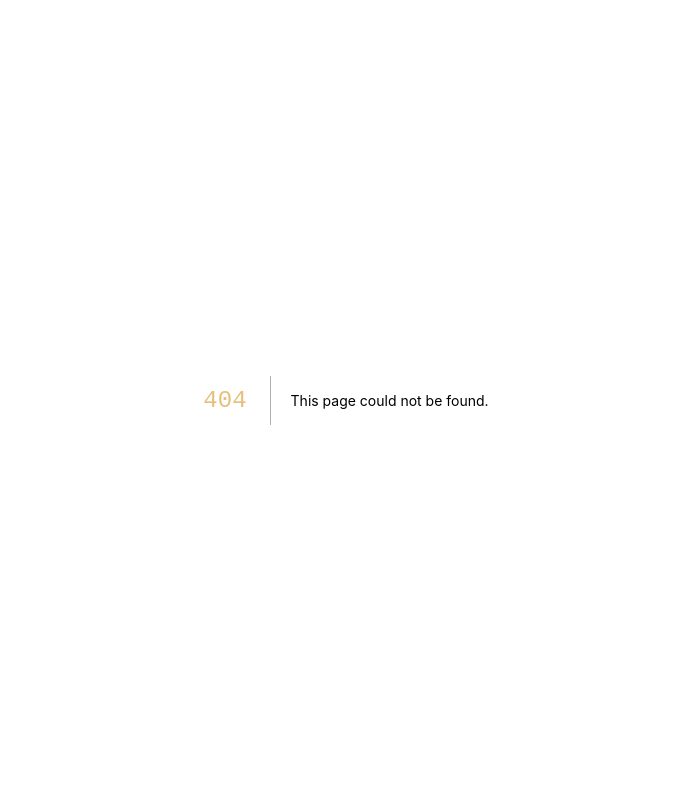
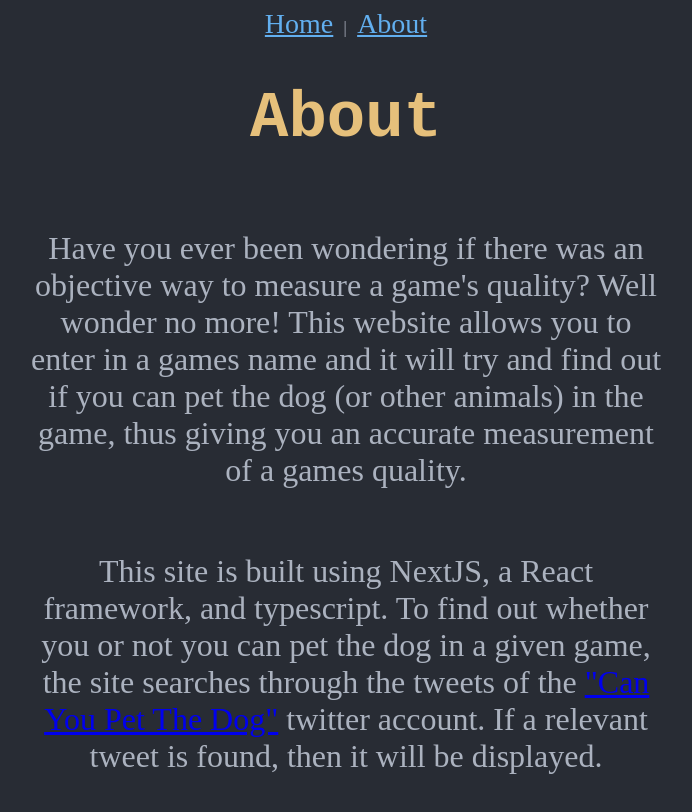
Before and after one commit to JoeHall97/CanYouPetTheDog, a Next.js app in the folder client/: page /about in a window 1280 px wide. Before the commit this address had no page. Shown: the top 812 px of the page, without its empty margins (294-986 px from the left). Built offline with nearby package versions, Linux system fonts and the light colour scheme; a web font is replaced by a local one.

Commit message:
Added navbar back to page layout and added the about page back. About page now has a description of the site.

```diff
--- a/client/components/Layout.tsx
+++ b/client/components/Layout.tsx
@@ -1,18 +1,31 @@
 import React, { ReactNode } from "react";
 import Head from "next/head";
+import Link from "next/link";
+import styles from "../styles/Layout.module.css";
 
 type Props = {
 	children?: ReactNode;
 	title?: string;
 };
 
-const Layout = ({ children, title = "This is the default title" }: Props) => (
-	<div className="root">
+const Layout = ({ children, title = "This is the default title" }: Props): JSX.Element => (
+	<div style={{ width: "100%" }}>
 		<Head>
 			<title>{title}</title>
-			<meta charSet="utf-8" />
-			<meta name="viewport" content="initial-scale=1.0, width=device-width" />
+			<meta charSet='utf-8' />
+			<meta name='viewport' content='initial-scale=1.0, width=device-width' />
 		</Head>
+		<header>
+			<nav>
+				<Link href='/'>
+					<a className={styles.navlink}>Home</a>
+				</Link>
+				{"    "}|{"    "}
+				<Link href='/about'>
+					<a className={styles.navlink}>About</a>
+				</Link>
+			</nav>
+		</header>
 		{children}
 	</div>
 );
--- /dev/null
+++ b/client/pages/about.tsx
@@ -0,0 +1,24 @@
+// import Link from "next/link";
+import Layout from "../components/Layout";
+import styles from "../styles/about.module.css";
+
+const AboutPage = () => (
+	<Layout title='About | Can You Pet The Dog'>
+		<h1>About</h1>
+		<div className={styles.centertext}>
+			<p className={styles.abouttext}>
+				Have you ever been wondering if there was an objective way to measure a game's quality? Well wonder no
+				more! This website allows you to enter in a games name and it will try and find out if you can pet the
+				dog (or other animals) in the game, thus giving you an accurate measurement of a games quality.{" "}
+			</p>
+			<p className={styles.abouttext}>
+				This site is built using NextJS, a React framework, and typescript. To find out whether you or not you
+				can pet the dog in a given game, the site searches through the tweets of the{" "}
+				<a href='https://twitter.com/CanYouPetTheDog'>"Can You Pet The Dog"</a> twitter account. If a relevant
+				tweet is found, then it will be displayed.
+			</p>
+		</div>
+	</Layout>
+);
+
+export default AboutPage;
--- a/client/styles/Layout.module.css
+++ b/client/styles/Layout.module.css
@@ -0,0 +1,9 @@
+.navlink {
+	font-size: 1.75rem;
+	color: hsl(207, 81%, 66%);
+	margin: 0.5%;
+}
+
+.navlink:hover {
+	color: hsl(235, 81%, 66%);
+}
--- /dev/null
+++ b/client/styles/about.module.css
@@ -0,0 +1,10 @@
+.abouttext {
+	text-align: center;
+	font-size: 2rem;
+	width: clamp(15ch, 50%, 75ch);
+}
+
+.centertext {
+	display: grid;
+	place-items: center;
+}
--- a/client/styles/global.css
+++ b/client/styles/global.css
@@ -13,3 +13,7 @@ h1 {
 	color: #e6c07b;
 	text-align: center;
 }
+
+header {
+	text-align: center;
+}
```
Also changed, not shown: 1 other file (tests, documents, lock files or other folders).
